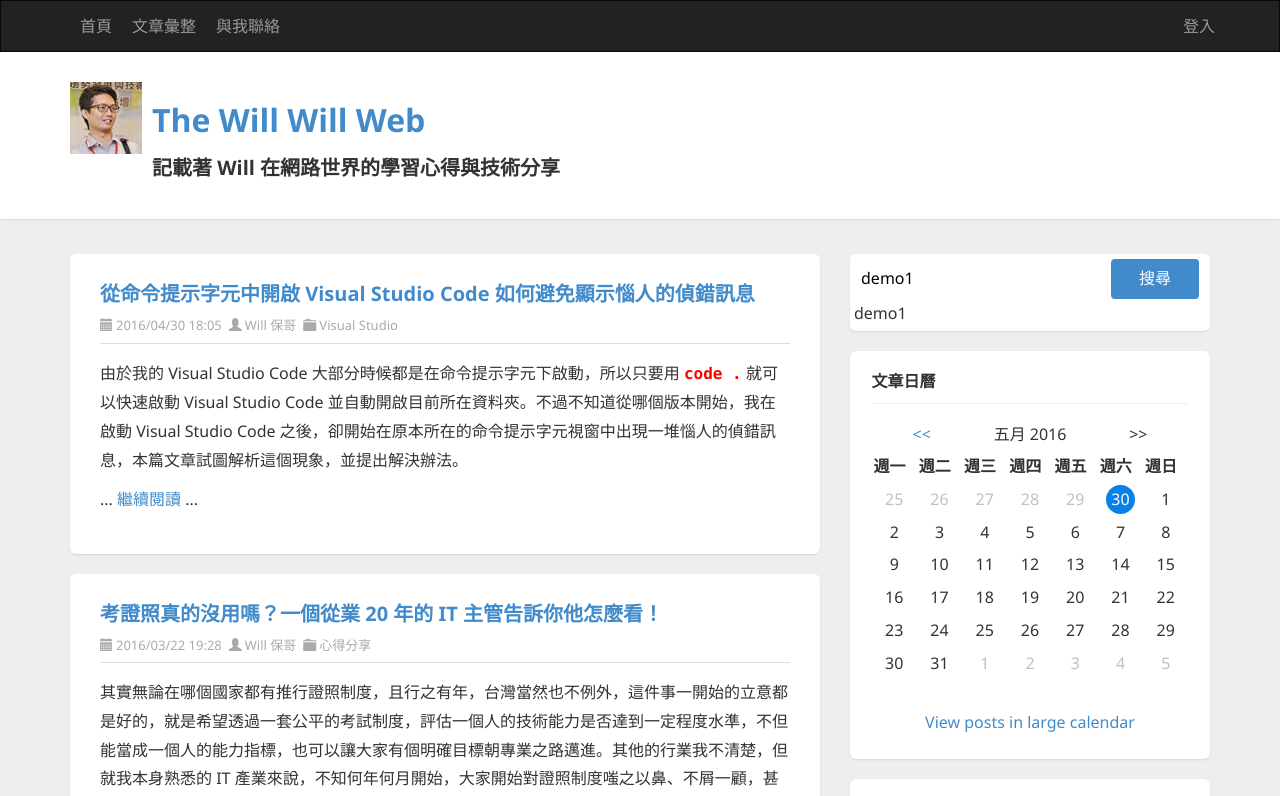
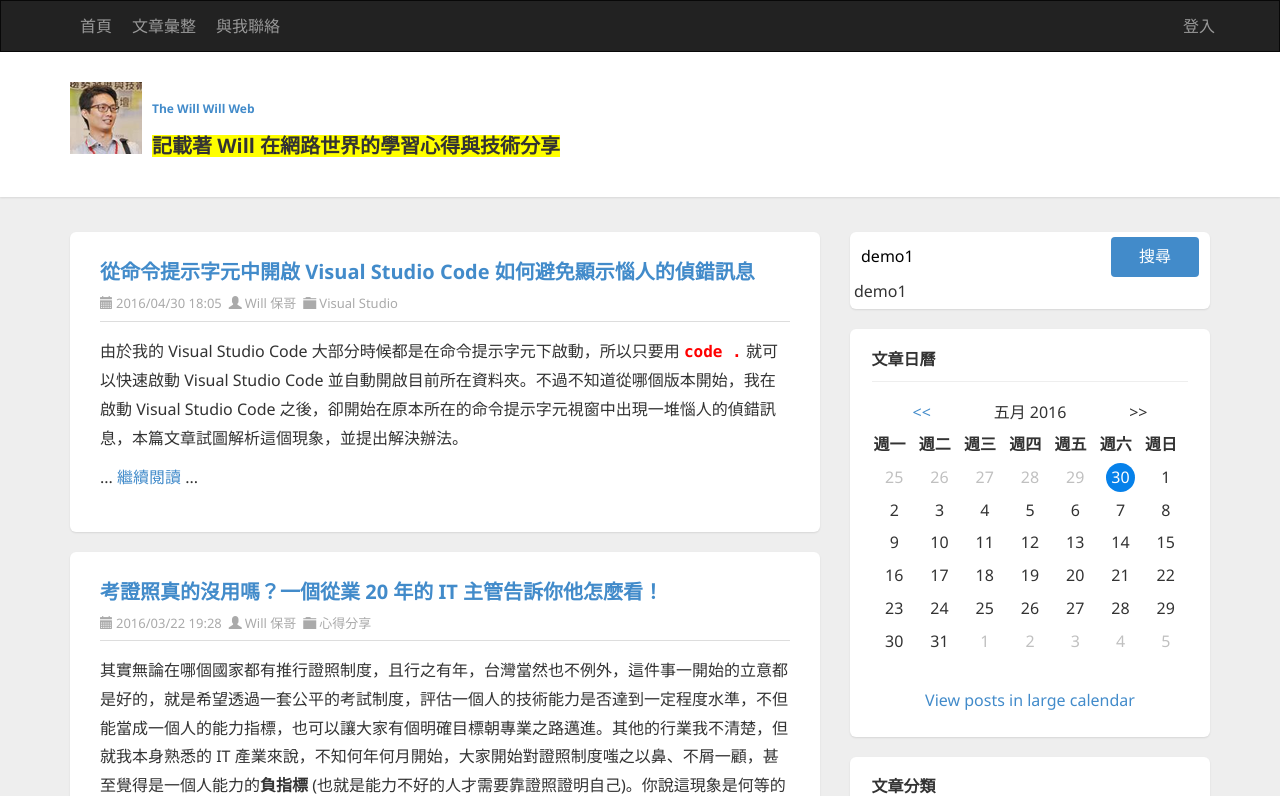
Before and after one commit to carefree0127/Angular, an Angular app: page / in a window 1280 px wide. Shown: the top 796 px of the page. Built offline with nearby package versions, Linux system fonts and the light colour scheme.

Commit message:
不同的 Directives 用法改變樣式 滑鼠滾動改變字體大小並且改變副標底色

```diff
--- a/src/app/header/header.component.css
+++ b/src/app/header/header.component.css
@@ -0,0 +1,3 @@
+.hightlight{
+  background-color: yellow;
+}
--- a/src/app/header/header.component.html
+++ b/src/app/header/header.component.html
@@ -29,8 +29,14 @@
           <img [src]="sitelogo" class="pull-left logo" alt="The Will Will Web" (click)="changeTitle($event)">
 
           <div class="pull-left">
-            <h1><a href="http://blog.miniasp.com/">{{ sitename }}</a></h1>
-            <h3 [innerHTML]="sitesubtitle"></h3>
+            <h1
+               [style.font-size.px]="fontSize"
+               (wheel)="changeSize($event)"><a href="http://blog.miniasp.com/">{{ sitename }}</a></h1
+               >
+            <h3
+               [class.hightlight]="fontSize % 2 == 0"
+               [innerHTML]="sitesubtitle"></h3
+               >
           </div>
 
           <app-social-icons *ngIf="showIcons"></app-social-icons>
--- a/src/app/header/header.component.ts
+++ b/src/app/header/header.component.ts
@@ -13,6 +13,8 @@ export class HeaderComponent implements OnInit {
 
   showIcons = false;
 
+  fontSize = 12;
+
   constructor() { }
 
   ngOnInit(): void {
@@ -26,7 +28,17 @@ export class HeaderComponent implements OnInit {
     if (evt.ctrlKey) {
       this.sitename += '！';
     }
-
   }
 
+  changeSize(evt: WheelEvent) {
+    if  (evt.deltaY < 0) {
+      this.fontSize++;
+    } else {
+      this.fontSize--;
+    }
+
+    evt.preventDefault();
+  }
+
+
 }
```
